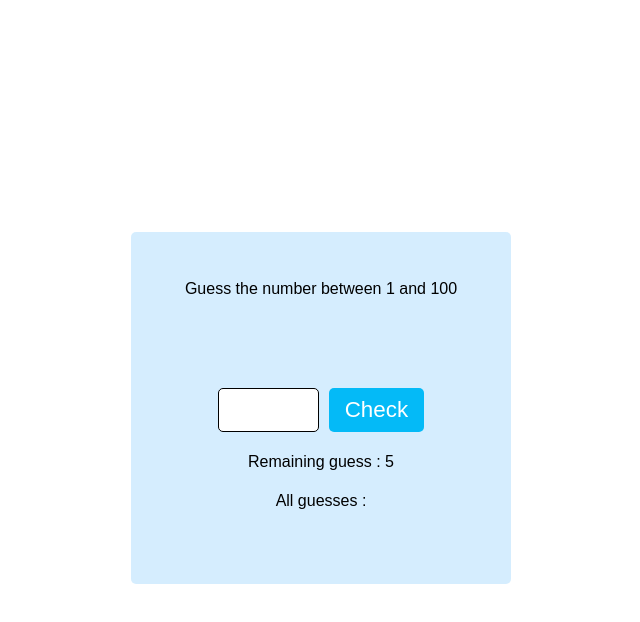
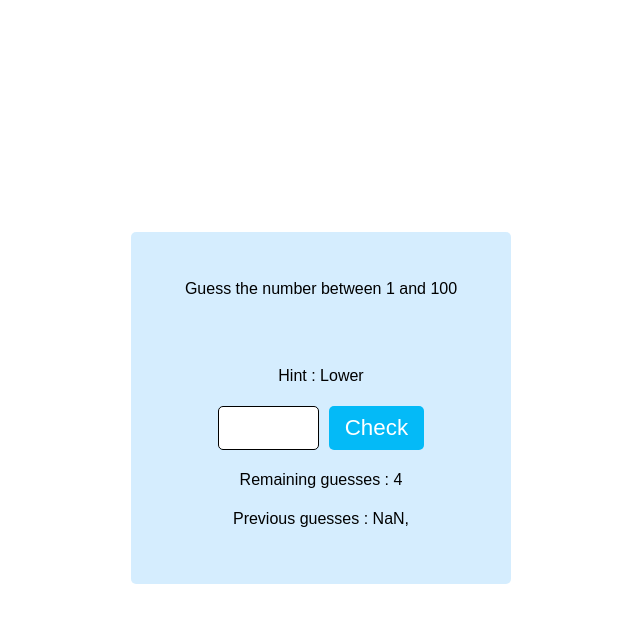
Before and after one commit to Lbrooks13/Guess-the-number---PP2, a plain HTML site: page index.html in a window 1280 px wide. Both pictures are taken after a click on the button "Check". Shown: the whole page, without its empty margins (319-959 px from the left). Drawn offline with Linux system fonts and the light colour scheme.

Commit message:
feat: javascript finalised, tested - ok, html and css to tweak

```diff
--- a/assets/js/script.js
+++ b/assets/js/script.js
@@ -1,7 +1,24 @@
-document.addEventListener("DOMContentLoaded")
+let value;
 
-let nbguess =5;
-const value =78;
+function getRandomInt(min, max) {
+    const minCeiled = Math.ceil(min);
+    const maxFloored = Math.floor(max);
+    return Math.floor(Math.random() * (maxFloored - minCeiled) + minCeiled);
+  }
+
+
+
+
+document.addEventListener("DOMContentLoaded", (e) => {
+    value = getRandomInt(1, 100);
+    console.log(value);
+})
+
+console.log(value);
+
+let nbGuess = 5;
+
+
 const button = document.querySelector(".submit");
 const input = document.querySelector(".guess");
 const hint = document.querySelector(".hint");
@@ -11,22 +28,36 @@ const allguesses = document.querySelector(".all");
 
 
     function updateHint(guess, value) {
-        if (guess < value) hint.textContent = "Hint : Higher";
-        else hint.textContent = "Hint : Lower";
+        if (guess < value) {
+            hint.textContent = "Hint : Higher";
+        }
+        else {
+            hint.textContent = "Hint : Lower";
+        }
         input.value = "";
     }
 
+
+
     button.addEventListener("click", (e) => {
-        e.preventDefault ();
+        e.preventDefault();
+
         const guess = parseInt (input.value, 10);
-        if (nbGuess !== 1 && guess !== value) updateHint (guess);
+
+        if (nbGuess !== 1 && guess !== value) {
+            updateHint(guess, value);
+        }
         else if (nbGuess ===1 && guess !== value) {
             result.textContent = "Better luck next time!";
-            result.computedStyleMap.color = "red";
+
             button.disabled = true;
-            button.computedStyleMap.background = "grey";
         }
-        nbGuess --;
+        else if (guess === value) {
+            result.textContent = "Well done, mate."
+        }
+
+        nbGuess--;
         remVal.textContent = nbGuess;
-        allguesses.textContent += `${guess ? guess = ", " : ""};
-    }
+        //allguesses.textContent += `${guess ? guess = ", " : ""};
+        allguesses.textContent += guess + ", ";
+    })
--- a/index.html
+++ b/index.html
@@ -21,10 +21,10 @@
         </div>
 
         <p class="remaining">
-            Remaining guess : <span class="rem-val">5</span>
+            Remaining guesses : <span class="rem-val">5</span>
         </p>
         <p class="all-guesses">
-            All guesses :
+            Previous guesses :
             <span class="all"></span>
         </p>
         <p class="result"> </p>
```
